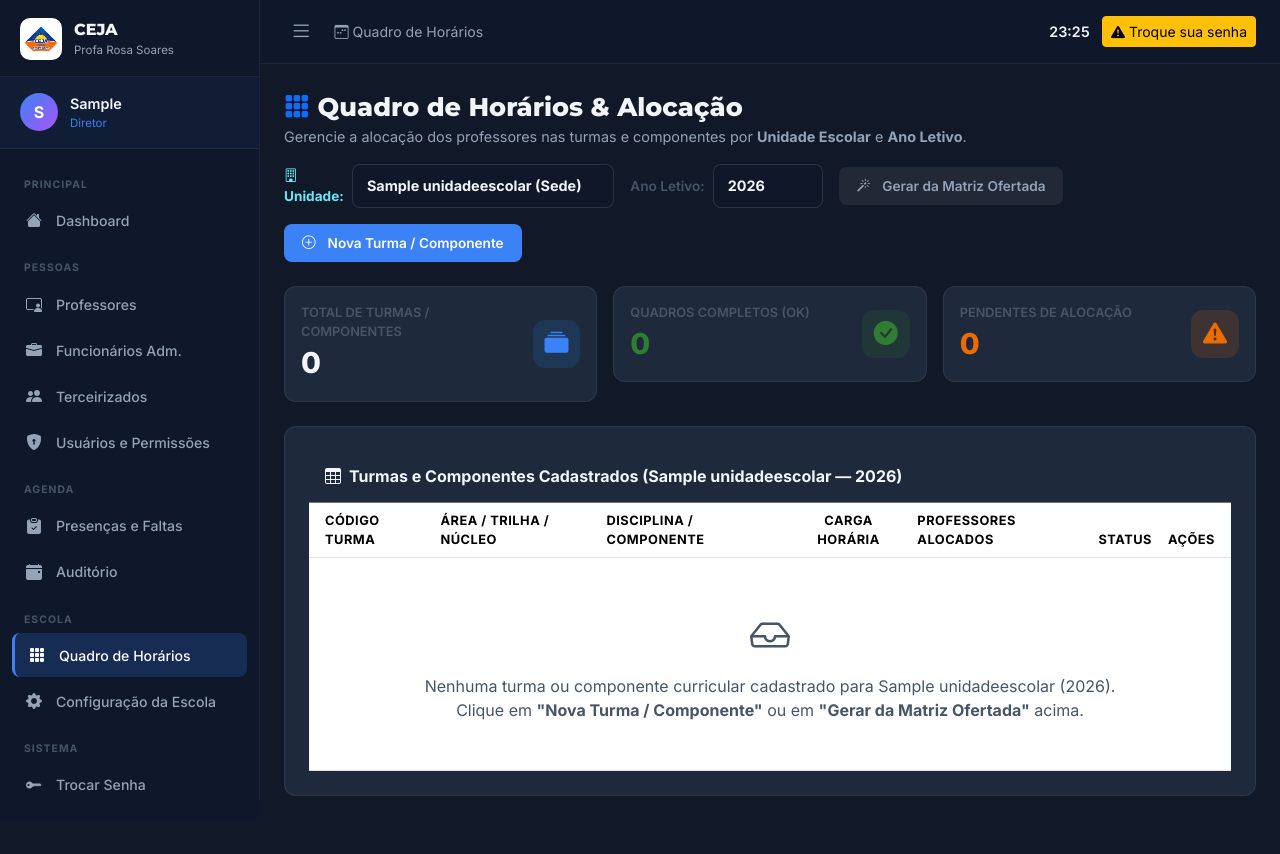
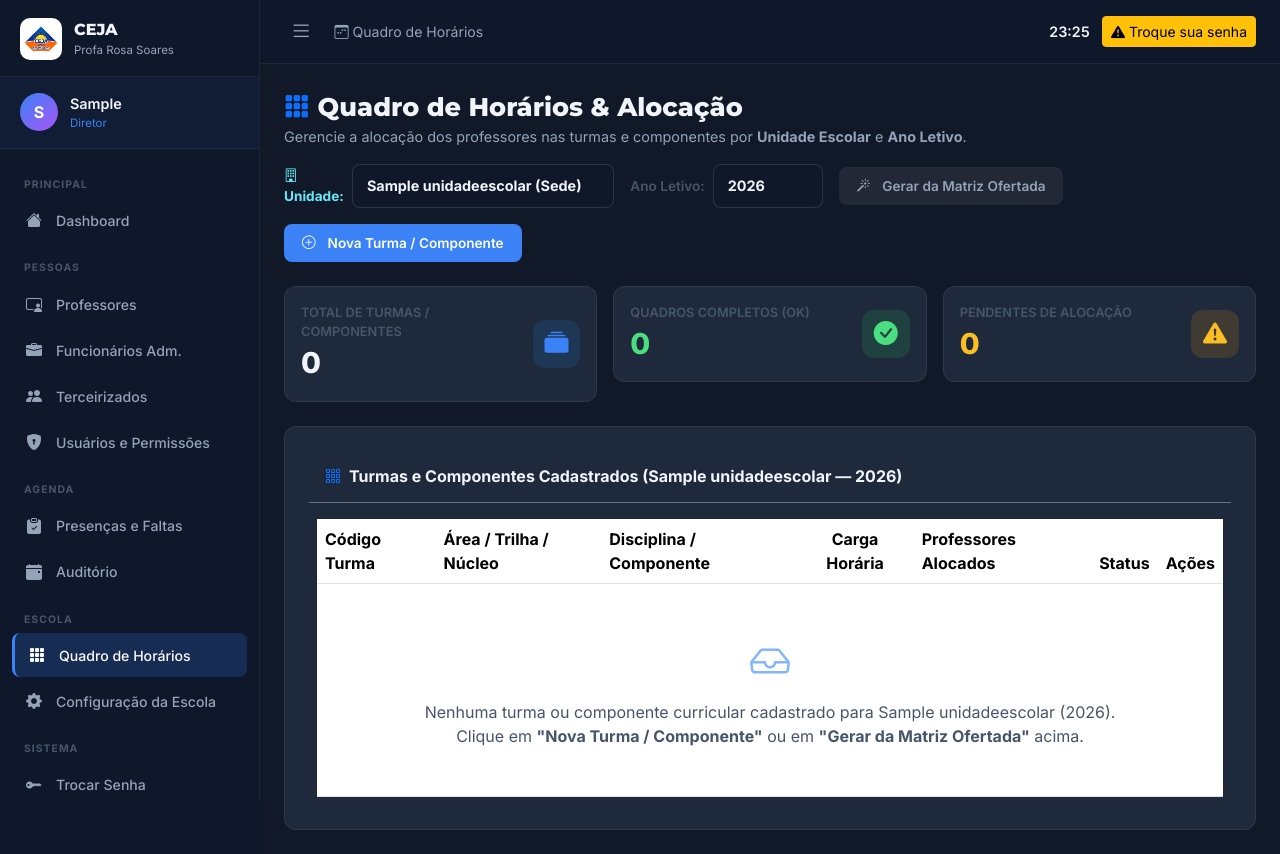
Before and after one commit to professorsilvio-alt/ceja-orientacao, a Django app: page /professores/horarios/quadro/ in a window 1280 px wide. Before the commit the page ends 800 px from the top, so only its background shows below. Run offline with Django 5.2, Linux system fonts and the light colour scheme; a user stored in the database is signed in; tables that the repository leaves empty hold one stand-in row (values such as "Sample post").

Commit message:
Ajuste de layout do horário

```diff
--- a/templates/professores/quadro_horarios_list.html
+++ b/templates/professores/quadro_horarios_list.html
@@ -1,6 +1,110 @@
 {% extends "base.html" %}
 {% block title %}Quadro de Horários — CEJA Gestão{% endblock %}
 {% block nav_quadro_horarios %}active{% endblock %}
+
+{% block extra_head %}
+<style>
+  .table-dark-custom {
+    --bs-table-bg: transparent;
+    --bs-table-color: var(--text-main);
+    border-collapse: separate;
+    border-spacing: 0 4px;
+  }
+
+  .table-dark-custom thead th {
+    background: rgba(255, 255, 255, 0.03);
+    color: var(--text-secondary);
+    font-size: 0.75rem;
+    text-transform: uppercase;
+    letter-spacing: 0.8px;
+    font-weight: 700;
+    padding: 14px 16px;
+    border-bottom: 1px solid var(--border-color);
+    white-space: nowrap;
+  }
+
+  .table-dark-custom tbody tr {
+    background: rgba(255, 255, 255, 0.015);
+    transition: background 0.15s ease, transform 0.15s ease;
+  }
+
+  .table-dark-custom tbody tr:hover {
+    background: rgba(255, 255, 255, 0.04);
+  }
+
+  .table-dark-custom td {
+    padding: 14px 16px;
+    vertical-align: middle;
+    border-top: 1px solid var(--border-color);
+    border-bottom: 1px solid var(--border-color);
+  }
+
+  .table-dark-custom td:first-child {
+    border-top-left-radius: 10px;
+    border-bottom-left-radius: 10px;
+    border-left: 1px solid var(--border-color);
+  }
+
+  .table-dark-custom td:last-child {
+    border-top-right-radius: 10px;
+    border-bottom-right-radius: 10px;
+    border-right: 1px solid var(--border-color);
+  }
+
+  .turma-code-badge {
+    background: rgba(6, 182, 212, 0.12);
+    color: #38bdf8;
+    border: 1px solid rgba(6, 182, 212, 0.3);
+    padding: 6px 12px;
+    border-radius: 8px;
+    font-weight: 700;
+    font-family: monospace;
+    font-size: 0.9rem;
+    white-space: nowrap;
+    display: inline-block;
+  }
+
+  .badge-status-ok {
+    background: rgba(34, 197, 94, 0.15);
+    color: #4ade80;
+    border: 1px solid rgba(34, 197, 94, 0.3);
+    padding: 6px 14px;
+    border-radius: 8px;
+    font-weight: 700;
+    font-size: 0.82rem;
+    white-space: nowrap;
+    display: inline-flex;
+    align-items: center;
+    gap: 5px;
+  }
+
+  .badge-status-pending {
+    background: rgba(245, 158, 11, 0.15);
+    color: #fbbf24;
+    border: 1px solid rgba(245, 158, 11, 0.3);
+    padding: 6px 14px;
+    border-radius: 8px;
+    font-weight: 700;
+    font-size: 0.82rem;
+    white-space: nowrap;
+    display: inline-flex;
+    align-items: center;
+    gap: 5px;
+  }
+
+  .tempos-pill {
+    background: rgba(59, 130, 246, 0.12);
+    color: #60a5fa;
+    border: 1px solid rgba(59, 130, 246, 0.25);
+    padding: 4px 10px;
+    border-radius: 20px;
+    font-weight: 700;
+    font-size: 0.82rem;
+    white-space: nowrap;
+    display: inline-block;
+  }
+</style>
+{% endblock %}
 
 {% block breadcrumb %}
   <span style="color:var(--text-secondary);"><i class="bi bi-calendar3-week me-1"></i>Quadro de Horários</span>
@@ -74,9 +178,9 @@
     <div class="card-gestao p-3 d-flex align-items-center justify-content-between">
       <div>
         <div style="font-size:0.8rem; color:var(--text-muted); font-weight:600;">QUADROS COMPLETOS (OK)</div>
-        <div style="font-size:1.8rem; font-weight:800; color:#2e7d32;">{{ turmas_ok }}</div>
+        <div style="font-size:1.8rem; font-weight:800; color:#4ade80;">{{ turmas_ok }}</div>
       </div>
-      <div style="width:48px; height:48px; border-radius:12px; background:rgba(46,125,50,0.15); color:#2e7d32;" class="d-flex align-items-center justify-content-center">
+      <div style="width:48px; height:48px; border-radius:12px; background:rgba(34,197,94,0.15); color:#4ade80;" class="d-flex align-items-center justify-content-center">
         <i class="bi bi-check-circle-fill fs-4"></i>
       </div>
     </div>
@@ -86,9 +190,9 @@
     <div class="card-gestao p-3 d-flex align-items-center justify-content-between">
       <div>
         <div style="font-size:0.8rem; color:var(--text-muted); font-weight:600;">PENDENTES DE ALOCAÇÃO</div>
-        <div style="font-size:1.8rem; font-weight:800; color:#ed6c02;">{{ turmas_pendentes }}</div>
+        <div style="font-size:1.8rem; font-weight:800; color:#fbbf24;">{{ turmas_pendentes }}</div>
       </div>
-      <div style="width:48px; height:48px; border-radius:12px; background:rgba(237,108,2,0.15); color:#ed6c02;" class="d-flex align-items-center justify-content-center">
+      <div style="width:48px; height:48px; border-radius:12px; background:rgba(245,158,11,0.15); color:#fbbf24;" class="d-flex align-items-center justify-content-center">
         <i class="bi bi-exclamation-triangle-fill fs-4"></i>
       </div>
     </div>
@@ -97,71 +201,79 @@
 
 <!-- Tabela de Turmas / Componentes -->
 <div class="card-gestao">
-  <div class="d-flex justify-content-between align-items-center p-3 border-bottom border-secondary">
-    <h6 style="font-weight:700; margin:0;"><i class="bi bi-table me-2"></i>Turmas e Componentes Cadastrados ({{ unidade_atual.nome }} — {{ ano_selecionado }})</h6>
+  <div class="d-flex justify-content-between align-items-center p-3 border-bottom border-secondary mb-2">
+    <h6 style="font-weight:700; margin:0; color:var(--text-main);"><i class="bi bi-grid-3x3-gap me-2 text-primary"></i>Turmas e Componentes Cadastrados ({{ unidade_atual.nome }} — {{ ano_selecionado }})</h6>
   </div>
 
-  <div class="table-responsive">
-    <table class="table align-middle mb-0" style="color:var(--text-main);">
+  <div class="table-responsive p-2">
+    <table class="table table-dark-custom align-middle mb-0">
       <thead>
-        <tr style="background:var(--table-header-bg); color:var(--text-secondary); font-size:0.8rem; text-transform:uppercase; letter-spacing:0.5px;">
-          <th class="ps-3">Código Turma</th>
+        <tr>
+          <th>Código Turma</th>
           <th>Área / Trilha / Núcleo</th>
           <th>Disciplina / Componente</th>
           <th class="text-center">Carga Horária</th>
           <th>Professores Alocados</th>
           <th class="text-center">Status</th>
-          <th class="text-end pe-3">Ações</th>
+          <th class="text-end">Ações</th>
         </tr>
       </thead>
       <tbody>
         {% for t in turmas %}
-        <tr style="border-bottom:1px solid var(--border-color);">
-          <td class="ps-3 font-monospace" style="font-weight:700; color:#67e8f9;">
-            {{ t.codigo_turma }}
+        <tr>
+          <td>
+            <span class="turma-code-badge">{{ t.codigo_turma }}</span>
           </td>
           <td>
-            <div style="font-weight:600; font-size:0.9rem;">{{ t.area|default:"Geral" }}</div>
+            <div style="font-weight:600; font-size:0.88rem; color:var(--text-main);">{{ t.area|default:"Geral" }}</div>
             {% if t.trilha_nucleo %}
-            <small style="color:var(--text-muted);">{{ t.trilha_nucleo }}</small>
+            <small style="color:var(--text-muted); font-size:0.78rem;">{{ t.trilha_nucleo }}</small>
             {% endif %}
           </td>
-          <td style="font-weight:700;">
-            {{ t.disciplina_nome }}
+          <td>
+            <div style="font-weight:700; font-size:0.95rem; color:#f8fafc;">{{ t.disciplina_nome }}</div>
           </td>
           <td class="text-center">
-            <span class="badge-gestao badge-primary">
+            <span class="tempos-pill">
               {{ t.tempos_alocados }} / {{ t.tempos_requeridos }} tempos
             </span>
           </td>
           <td>
-            <small style="color:#a7f3d0; font-weight:600;">
-              {{ t.professores_alocados_nomes }}
-            </small>
+            {% if t.tempos_alocados > 0 %}
+            <span style="color:#4ade80; font-weight:600; font-size:0.85rem;">
+              <i class="bi bi-person-check-fill me-1"></i>{{ t.professores_alocados_nomes }}
+            </span>
+            {% else %}
+            <span style="color:var(--text-muted); font-size:0.85rem;">
+              <i class="bi bi-person-dash me-1"></i>Nenhum alocado
+            </span>
+            {% endif %}
           </td>
           <td class="text-center">
             {% if t.status_ok %}
-            <span class="badge bg-success px-3 py-2 fw-bold" style="font-size:0.85rem;"><i class="bi bi-check-circle me-1"></i>OK</span>
+            <span class="badge-status-ok"><i class="bi bi-check-circle-fill"></i>OK</span>
             {% else %}
-            <span class="badge bg-warning text-dark px-3 py-2 fw-bold" style="font-size:0.85rem;"><i class="bi bi-clock me-1"></i>{{ t.status_display }}</span>
+            <span class="badge-status-pending"><i class="bi bi-clock-fill"></i>{{ t.status_display }}</span>
             {% endif %}
           </td>
-          <td class="text-end pe-3">
-            <a href="{% url 'grade_turma' t.pk %}" class="btn-gestao btn-gestao-primary btn-sm me-1">
-              <i class="bi bi-grid-3x3 me-1"></i> Montar Grade
+          <td class="text-end">
+            <div class="d-inline-flex align-items-center gap-2">
+              <a href="{% url 'grade_turma' t.pk %}" class="btn-gestao btn-gestao-primary btn-sm text-nowrap">
+                <i class="bi bi-grid-3x3"></i> Montar Grade
               </a>
               <form method="post" action="{% url 'excluir_turma' t.pk %}" class="d-inline" onsubmit="return confirm('Deseja excluir a turma {{ t.codigo_turma }}?');">
                 {% csrf_token %}
-              <button type="submit" class="btn btn-sm btn-outline-danger" title="Excluir turma">
+                <button type="submit" class="btn btn-sm btn-outline-danger p-1 px-2" title="Excluir turma" style="border-radius:8px;">
                   <i class="bi bi-trash"></i>
                 </button>
               </form>
+            </div>
           </td>
         </tr>
         {% empty %}
         <tr>
           <td colspan="7" class="text-center py-5" style="color:var(--text-muted);">
-            <i class="bi bi-inbox fs-1 d-block mb-2"></i>
+            <i class="bi bi-inbox fs-1 d-block mb-2 text-primary opacity-50"></i>
             Nenhuma turma ou componente curricular cadastrado para {{ unidade_atual.nome }} ({{ ano_selecionado }}).<br>
             Clique em <strong>"Nova Turma / Componente"</strong> ou em <strong>"Gerar da Matriz Ofertada"</strong> acima.
           </td>
```
Lines whose indentation alone changed are shown as unchanged.
